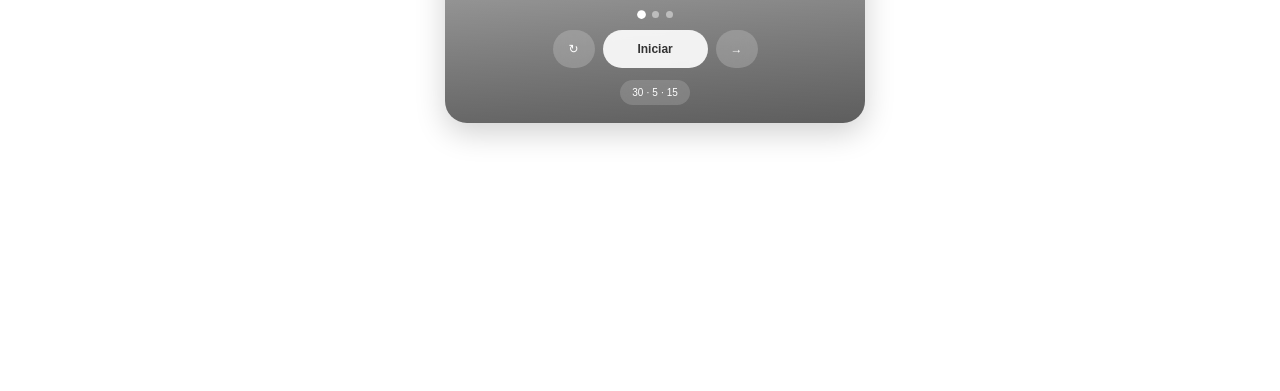
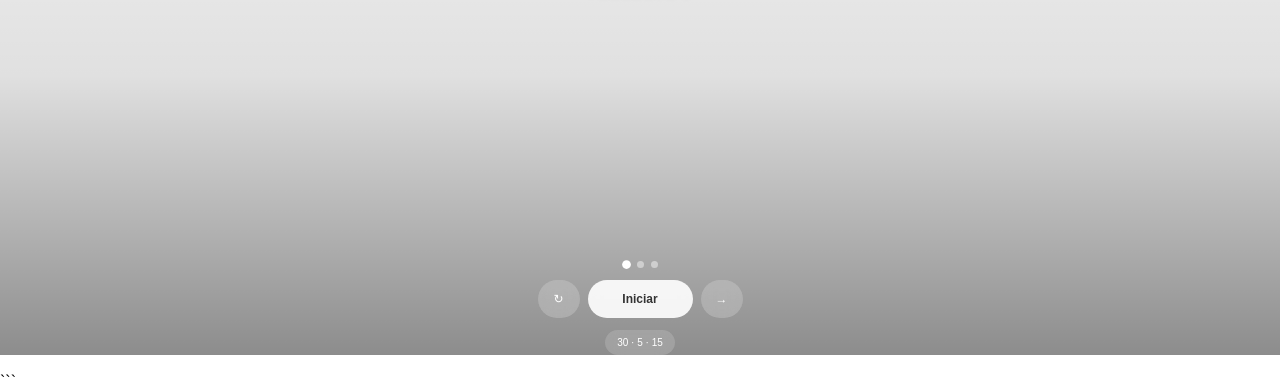
Before and after one commit to ItzCherry19/Pan-Pomodoro, a plain HTML site: page index.html in a window 1280 px wide. Shown: the part 445-836 px from the top of the page. Before the commit the page ends 800 px from the top, so only its background shows below. Drawn offline with Linux system fonts and the light colour scheme.

Commit message:
Update index.html

```diff
--- a/index.html
+++ b/index.html
@@ -19,12 +19,19 @@
     font-family: Arial, Helvetica, sans-serif;
   }
 
-  body {
-    display: flex;
-    justify-content: center;
-    align-items: flex-start;
-    background: transparent;
-    padding: 8px;
+body {
+  margin: 0;
+  padding: 0;
+  width: 100%;
+  background: transparent;
+  overflow: hidden;
+}
+
+.widget {
+  width: 100%;
+  max-width: 420px;
+  margin: 0 auto;
+}
   }
 
   /* =========================
```
